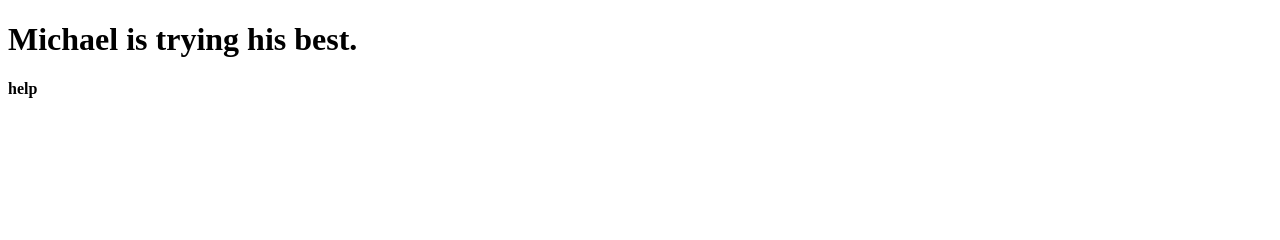
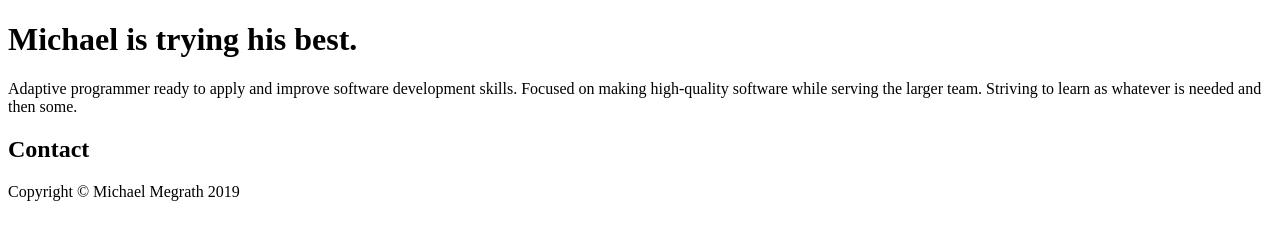
Before and after one commit to michaelmegrath/michaelmegrath.github.io, a plain HTML site: page index.html in a window 1280 px wide. Drawn offline with Linux system fonts and the light colour scheme; files that its build step writes are made by us from their sources.

Commit message:
-Removed CNAME contents for testing purposes -Added repsonsive css file -Created website structure

```diff
--- /dev/null
+++ b/css/reponsive.css
@@ -0,0 +1,5 @@
+@media screen and (min-width:480px){
+  body{
+
+  }
+}
--- a/index.html
+++ b/index.html
@@ -2,11 +2,34 @@
 <html lang="en-US">
   <head>
     <title>Michael is trying his best.</title>
-    <link rel="stylesheet" href="styles.css">
+    <link rel="stylesheet" href="main.css">
+    <link rel="stylesheet" href="responsive.css">
     <link rel="icon" href="/img/favicon.ico" type="image/x-icon">
   </head>
   <body>
-    <h1>Michael is trying his best.</h1>
-    <strong>help</strong>
+    <div class="body_wrapper">
+      <header>
+        <h1>Michael is trying his best.</h1>
+        <div class="nav_bar">
+          <nav>
+
+          </nav>
+        </div>
+      </header>
+      <div class="main_body">
+        <div class="foreward">
+          <p>Adaptive programmer ready to apply and improve software development skills.  Focused on making high-quality software while serving the larger team. Striving to learn as whatever is needed and then some.</p>
+        </div>
+        <div class="projects">
+
+        </div>
+      </div>
+      <footer>
+        <h2>Contact</h2>
+        <div class="footer_content">
+          <p>Copyright © Michael Megrath 2019</p>
+        </div>
+      </footer>
+    </div>
   </body>
 </html>
```
Also changed, not shown: css/main.css (added), 2 other files.
